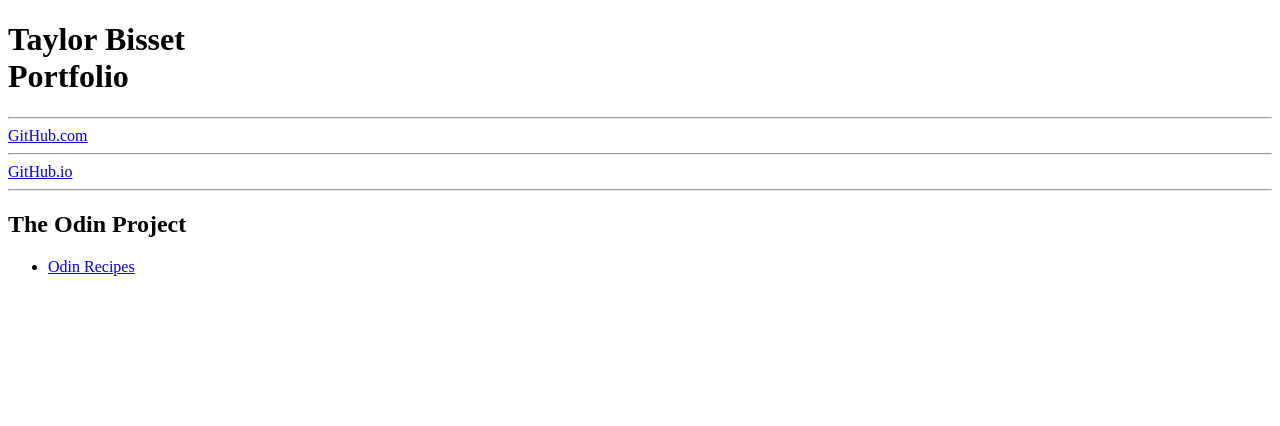
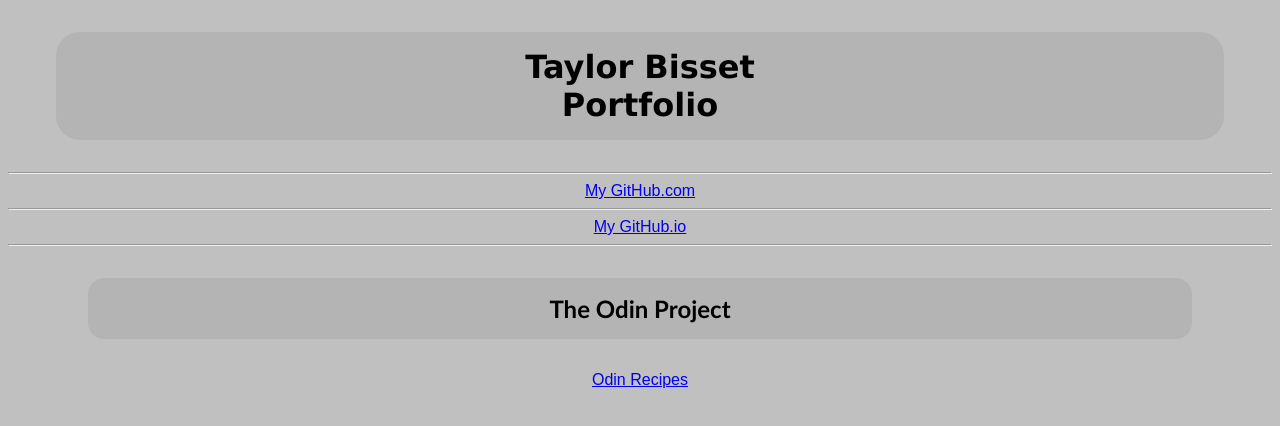
Before and after one commit to TaylorBisset/TaylorBisset.github.io, a plain HTML site: page index.html in a window 1280 px wide. Drawn offline with Linux system fonts and the light colour scheme.

Commit message:
Update styles.css and README.md

```diff
--- a/index.html
+++ b/index.html
@@ -8,18 +8,19 @@
     </head>
 
     <body>
+
         <h1>Taylor Bisset<br>Portfolio</h1>
         <hr>
-        <a href="https://github.com/TaylorBisset" target="_blank">GitHub.com</a>
+        <a href="https://github.com/TaylorBisset" target="_blank">My GitHub.com</a>
         <hr>
 
-        <a href="https://taylorbisset.github.io/" target="_blank">GitHub.io</a>
+        <a href="https://taylorbisset.github.io/" target="_blank">My GitHub.io</a>
         <hr>
 
         <h2>The Odin Project</h2>
-        <ul>
-            <li><a href="https://taylorbisset.github.io/odin-recipes" target="_blank">Odin Recipes</a></li>
-        </ul>
+
+        <a href="https://taylorbisset.github.io/odin-recipes" target="_blank">Odin Recipes</a>
+
     </body>
 
 </html>
--- a/styles.css
+++ b/styles.css
@@ -0,0 +1,21 @@
+body {
+    background-color:silver;
+    font-family: Arial, Helvetica, sans-serif;
+    text-align: center;
+}
+
+h1 {
+    font-family: 'Lucida Sans', 'Lucida Sans Regular', 'Lucida Grande', 'Lucida Sans Unicode', 'Geneva', Verdana, sans-serif;
+    background-color: rgb(180, 180, 180);
+    margin: 32px 48px;
+    padding: 16px;
+    border-radius: 24px;
+}
+
+h2 {
+    font-family: 'Gill Sans', 'Gill Sans MT', 'Calibri', 'Trebuchet MS', sans-serif;
+    background-color: rgb(180, 180, 180);
+    margin: 32px 80px;
+    padding: 16px;
+    border-radius: 16px;
+}
```
Also changed, not shown: 1 other file.
